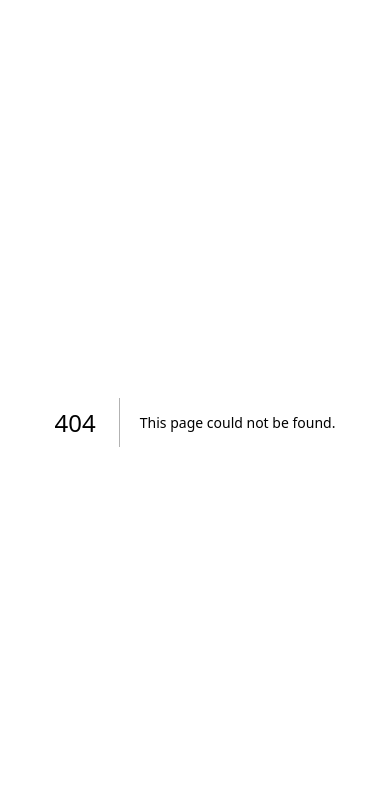
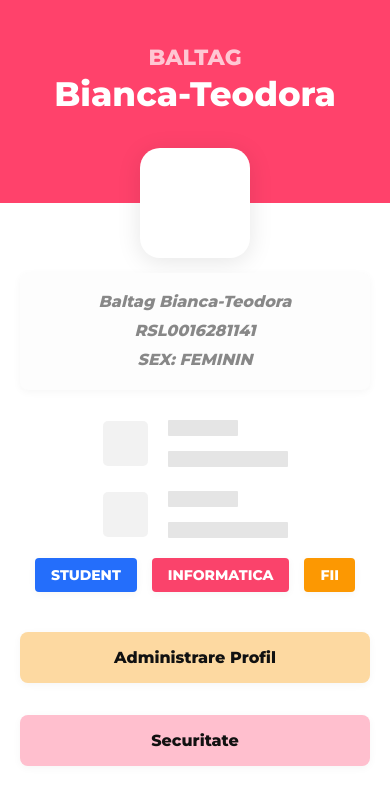
Before and after one commit to IP2B2/Front-End, a Next.js app: page /home/profil in a window 390 px wide. Before the commit this address had no page. Shown: the top 804 px of the page. Built offline with nearby package versions, Linux system fonts and the light colour scheme.

Commit message:
#062-Profile-page-Mock-up

```diff
--- a/src/app/home/layout.js
+++ b/src/app/home/layout.js
@@ -8,28 +8,37 @@ import TabletHeader from '@/lib/components/home/TabletHeader';
 import { LayoutContentProvider } from '@/lib/context';
 import { ShowDesktopOnly, ShowTabletStart } from '@/lib/components/globals/ResponsiveDivs';
 import HomeHeader from '@/lib/components/home/HomeHeader';
+import { usePathname } from 'next/navigation';
 
 export default function HomeLayout({ children }) {
+    const pathname = usePathname();
+    const isProfilePage = pathname === '/home/profil';
     return (
         <LayoutContentProvider>
         <div className={styles.layoutContainer}>
             <Head>
                 <title>Acasa - Proiect IP</title>
             </Head>
+            {!isProfilePage && (
                 <ShowDesktopOnly>
                     <Sidebar />
                 </ShowDesktopOnly>
+            )}
+            {!isProfilePage && (
                 <ShowTabletStart>
                     <TabletHeader />
                 </ShowTabletStart>
+            )}
             <div className={styles.mainContainer}>
-                <HomeHeader />
+                {!isProfilePage && <HomeHeader />}
                 <div className={styles.contentWrapper}>
                     {children}
                 </div>
+                {!isProfilePage && (
                     <ShowTabletStart>
                         <MobileNavbar />
                     </ShowTabletStart>
+                )}
             </div>
         </div>
         </LayoutContentProvider>
--- /dev/null
+++ b/src/app/home/profil/page.js
@@ -0,0 +1,50 @@
+import styles from './profilPage.module.css';
+import { Montserrat800 } from '@/lib/fonts/Montserrat';
+
+export default function Profil() {
+  return (
+    <div className={styles.profilBg + ' ' + Montserrat800.className}>
+      <div className={styles.profilCard}>
+        <div className={styles.header}>
+          <div className={styles.avatar}></div>
+          <div className={styles.headerText}>
+            <div className={styles.surname}>BALTAG</div>
+            <div className={styles.name}>Bianca-Teodora</div>
+          </div>
+        </div>
+        <div className={styles.detailsSection}>
+          <div className={styles.detailsBox}>
+            <div className={styles.detailsName}>Baltag Bianca-Teodora</div>
+            <div className={styles.detailsId}>RSL0016281141</div>
+            <div className={styles.detailsSex}>SEX: FEMININ</div>
+          </div>
+          <div className={styles.detailsRight}>
+            <div className={styles.detailRow}>
+              <div className={styles.detailSquare}></div>
+              <div className={styles.detailLines}>
+                <div className={styles.detailLine + ' ' + styles.detailLineShort}></div>
+                <div className={styles.detailLine}></div>
+              </div>
+            </div>
+            <div className={styles.detailRow}>
+              <div className={styles.detailSquare}></div>
+              <div className={styles.detailLines}>
+                <div className={styles.detailLine + ' ' + styles.detailLineShort}></div>
+                <div className={styles.detailLine}></div>
+              </div>
+            </div>
+          </div>
+        </div>
+        <div className={styles.rolesRow}>
+          <div className={styles.roleStudent}>STUDENT</div>
+          <div className={styles.roleInfo}>INFORMATICA</div>
+          <div className={styles.roleFii}>FII</div>
+        </div>
+        <div className={styles.actionsRow}>
+          <button className={styles.actionProfile}>Administrare Profil</button>
+          <button className={styles.actionSecurity}>Securitate</button>
+        </div>
+      </div>
+    </div>
+  );
+}
--- /dev/null
+++ b/src/app/home/profil/profilPage.module.css
@@ -0,0 +1,518 @@
+.profilBg {
+  height: 100vh;
+  width: 100%;
+
+  position: fixed;
+  top: 0;
+  left: 0;
+  right: 0;
+  bottom: 0;
+
+  display: flex;
+  align-items: center;
+  justify-content: center;
+
+  background: var(--background);
+
+  overflow: hidden;
+
+}
+
+.profilCard {
+  width: 100%;
+  height: 100vh;
+
+  position: relative;
+
+  display: flex;
+  flex-direction: column;
+
+  background: var(--background);
+
+  overflow: hidden;
+}
+
+.header {
+  height: 40%;
+  min-height: 200px;
+
+  padding-left: 10%;
+  padding-bottom: 40px;
+  position: relative;
+
+  display: flex;
+  align-items: flex-end;
+
+  background: var(--busy-red);
+}
+
+.avatar {
+  width: 180px;
+  height: 180px;
+
+  position: absolute;
+  top: 130px;
+  left: 15%;
+
+  border-radius: var(--font-size-md);
+  box-shadow: 0 4px var(--font-size-md) rgba(0,0,0,0.10);
+
+  background: var(--background);
+}
+
+.headerText {
+  margin-left: 300px;
+
+  display: flex;
+  flex-direction: column;
+  justify-content: flex-end;
+}
+
+.surname {
+  margin-bottom: 5px;
+
+  color: var(--background);
+  font-size: clamp(32px, 40px, 40px);
+  font-weight: 700;
+  opacity: 0.7;
+}
+
+.name {
+  margin-bottom: -20px;
+
+  color: var(--background);
+  font-size: clamp(48px, 72px, 72px);
+  font-weight: 800;
+  line-height: 1.1;
+}
+
+.detailsSection {
+  margin-top: 50px;
+  margin-left: 15%;
+  margin-right: 10%;
+  position: relative;
+
+  display: flex;
+  flex-direction: row;
+  justify-content: flex-start;
+  gap: 20px;
+  flex-wrap: wrap;
+}
+
+.detailsBox {
+  min-width: 250px;
+
+  padding: 20px 20px 20px 15px;
+
+  border-radius: 8px;
+  box-shadow: 0 2px 8px rgba(0,0,0,0.04);
+
+  background: #fdfdfd;
+  font-size: var(--font-size-base);
+  color: #888;
+  font-style: italic;
+  line-height: 1.8;
+}
+.detailsName {
+  font-style: italic;
+}
+.detailsId {
+  font-style: italic;
+}
+.detailsSex {
+  font-style: italic;
+}
+.detailsRight {
+  margin-top: -20px;
+  margin-left: 520px;
+  position: relative;
+
+  display: flex;
+  flex-direction: column;
+  gap:var(--font-size-lg);
+}
+
+.detailRow {
+  display: flex;
+  align-items: center;
+  gap: 32px;
+}
+
+.detailSquare {
+  width: 55px;
+  height: 55px;
+
+  border-radius: 5px;
+
+  background: #ededed;
+  opacity: 0.7;
+}
+
+.detailLines {
+  display: flex;
+  flex-direction: column;
+  gap: 15px;
+}
+
+.detailLine {
+  width: 160px;
+  height: 20px;
+
+  border-radius: 1px;
+
+  background: #dbdbdb;
+  opacity: 0.7;
+}
+
+.detailLineShort {
+  width: 90px;
+}
+
+.rolesRow {
+  margin-top:var(--font-size-lg);
+  margin-left: 15%;
+  position: relative;
+
+  display: flex;
+  flex-direction: row;
+  gap: var(--font-size-md);
+  flex-wrap: wrap;
+}
+.roleStudent, .roleInfo, .roleFii {
+  padding: 12px 32px;
+
+  border-radius: 4px;
+  box-shadow: 0 2px 8px rgba(0,0,0,0.04);
+
+  background: #246efb;
+  color: var(--background);
+  font-weight: 700;
+  font-size: 19px;
+}
+.roleInfo {
+  background: #fa436b;
+}
+.roleFii {
+  background: #fc9802;
+}
+
+.actionsRow {
+  width: 68%;
+
+  display: flex;
+  flex-direction: row;
+  gap: 32px;
+  flex-wrap: wrap;
+
+  margin-top: auto;
+  margin-bottom: 40px;
+  margin-left: 15%;
+  margin-right: 10%;
+  position: relative;
+}
+.actionProfile, .actionSecurity {
+  min-width: 300px;
+  flex: 1;
+
+  padding: var(--font-size-md) 0;
+
+  border-radius: 8px;
+  box-shadow: 0 2px 8px rgba(0,0,0,0.04);
+
+  background: #fdd9a1;
+  color: #111;
+  font-weight: 700;
+  text-align: center;
+  font-size: var(--font-size-base);
+  border: none;
+  cursor: pointer;
+  font-family: inherit;
+}
+.actionSecurity {
+  background: #ffbfce;
+}
+
+/* Tableta */
+@media (max-width: 1024px) {
+  .header {
+    height: 20%;
+
+    padding-left: 8%;
+    padding-bottom:var(--font-size-lg);
+  }
+
+  .avatar {
+    width: 150px;
+    height: 150px;
+
+    top: 120px;
+    left: 8%;
+  }
+
+  .headerText {
+    margin-left: 200px;
+  }
+
+  .surname {
+    font-size:var(--font-size-lg);
+  }
+
+  .name {
+    margin-bottom: -10px;
+
+    font-size: 52px;
+  }
+
+  .detailsSection {
+    margin-left: 8%;
+    margin-right: 8%;
+    margin-top: 40px;
+  }
+
+  .detailsRight {
+    width: 100%;
+
+    margin-left: 0;
+    margin-top: 20px;
+  }
+
+  .rolesRow {
+    margin-left: 8%;
+  }
+
+  .actionsRow {
+    width: 84%;
+
+    margin-left: 8%;
+    margin-right: 8%;
+  }
+}
+
+/* Telefon */
+@media (max-width: 768px) {
+  .profilCard {
+    overflow-y: auto;
+  }
+
+  .header {
+    height: auto;
+    min-height: 180px;
+
+    padding:var(--font-size-lg) 20px 100px;
+
+    flex-direction: column;
+    align-items: center;
+  }
+
+  .avatar {
+    width: 130px;
+    height: 130px;
+
+    left: 50%;
+    top: auto;
+    bottom: -65px;
+
+    transform: translateX(-50%);
+  }
+
+  .headerText {
+    margin-left: 0;
+    margin-top: 20px;
+
+    align-items: center;
+    text-align: center;
+  }
+
+  .surname {
+    font-size: 26px;
+  }
+
+  .name {
+    margin-bottom: 0;
+
+    font-size: 40px;
+  }
+
+  .detailsSection {
+    margin-top: 80px;
+    margin-left: 20px;
+    margin-right: 20px;
+
+    justify-content: center;
+  }
+
+  .detailsBox {
+    width: 100%;
+    min-width: unset;
+
+    text-align: center;
+  }
+
+  .detailsRight {
+    width: 100%;
+
+    margin-top: 10px;
+
+    align-items: center;
+  }
+
+  .detailRow {
+    width: 100%;
+
+    justify-content: center;
+  }
+
+  .rolesRow {
+    margin: 20px;
+
+    justify-content: center;
+    gap: 15px;
+  }
+
+  .roleStudent, .roleInfo, .roleFii {
+    padding: 10px var(--font-size-md);
+
+    font-size: var(--font-size-sm);
+  }
+
+  .actionsRow {
+    width: auto;
+
+    margin: 20px;
+
+    flex-direction: column;
+  }
+
+  .actionProfile, .actionSecurity {
+    min-width: unset;
+    width: 100%;
+
+    padding: var(--font-size-base) 0;
+  }
+}
+
+/* Telefon mic */
+@media (max-width: 480px) {
+  .header {
+    padding-bottom: 90px;
+  }
+
+  .avatar {
+    width: 110px;
+    height: 110px;
+
+    bottom: -55px;
+
+    border-radius: 20px;
+  }
+
+  .surname {
+    font-size: 22px;
+  }
+
+  .name {
+    font-size: 34px;
+  }
+
+  .detailsSection {
+    margin-top: 70px;
+  }
+
+  .detailsBox {
+    padding: 15px;
+
+    font-size: var(--font-size-sm);
+  }
+
+  .detailRow {
+    gap: 20px;
+  }
+
+  .detailSquare {
+    width: 45px;
+    height: 45px;
+  }
+
+  .detailLine {
+    width: 120px;
+    height: var(--font-size-sm);
+  }
+
+  .detailLineShort {
+    width: 70px;
+  }
+
+  .roleStudent, .roleInfo, .roleFii {
+    padding: 8px var(--font-size-sm);
+
+    font-size: var(--font-size-xs);
+  }
+
+  .actionProfile, .actionSecurity {
+    padding: var(--font-size-sm) 0;
+
+    font-size: var(--font-size-sm);
+  }
+}
+
+@media (min-width: 540px) and (max-width: 550px) {
+  .header {
+    padding-bottom: 70px;
+  }
+
+  .headerText {
+    margin-top: 10px;
+  }
+
+  .name {
+    font-size: 38px;
+  }
+}
+
+/* For Nest Hub */
+@media (min-width: 1024px) and (max-height: 600px) {
+  .profilCard {
+    height: 100%;
+
+    overflow-y: auto;
+  }
+
+  .header {
+    height: 30%;
+    min-height: 150px;
+
+    padding-bottom: 20px;
+  }
+
+  .avatar {
+    width: 120px;
+    height: 120px;
+
+    top: 50px;
+  }
+
+  .detailsSection {
+    margin-top:var(--font-size-lg);
+  }
+
+  .detailsRight {
+    margin-left: 0;
+    margin-top: 20px;
+  }
+
+  .actionsRow{
+    margin-top:var(--font-size-lg);
+  }
+}
+
+/* For Nest Hub Max */
+@media (min-width: 1280px) and (max-height: 800px) {
+  .detailsRight {
+    margin-left: 420px;
+    margin-top: -10px;
+  }
+
+  .rolesRow {
+    margin-top: 20px;
+  }
+}
--- a/src/lib/components/home/Sidebar.module.css
+++ b/src/lib/components/home/Sidebar.module.css
@@ -104,32 +104,47 @@
 }
 
 .adminIcon {
-  width: 16px;
-  height: 16px;
+  width: 24px;
+  height: 24px;
+
   position: relative;
+
   display: inline-block;
+
+  border-radius: 2px;
+
   background: white;
-  border-radius: 2px;
 }
 
 .adminIcon::before {
-  content: '';
+  width: 10px;
+  height: 10px;
+
   position: absolute;
   top: 2px;
   left: 3px;
-  width: 10px;
-  height: 10px;
+
   border: 2px solid #000;
   border-radius: 1px;
+
+  content: '';
 }
 
 .adminIcon::after {
-  content: '';
+  width: 6px;
+  height: 6px;
+
   position: absolute;
   top: 4px;
   left: 5px;
-  width: 6px;
-  height: 6px;
+
+  border-radius: 1px;
+
   background: #000;
-  border-radius: 1px;
+
+  content: '';
 }
+
+.adminText {
+  margin-left: -4px;
+}
```
Also changed, not shown: src/app/home/administrare/administrarePage.module.css (+9 -9 lines), public/icons/icon-administrare.svg (added), src/lib/components/home/Sidebar.js. Lines whose indentation alone changed are shown as unchanged.
